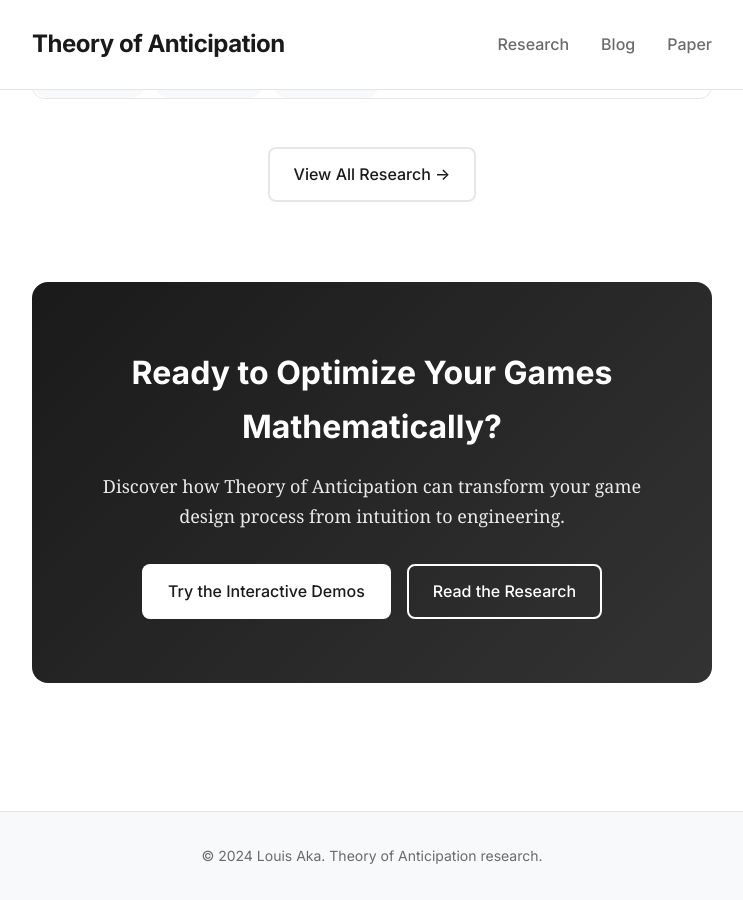
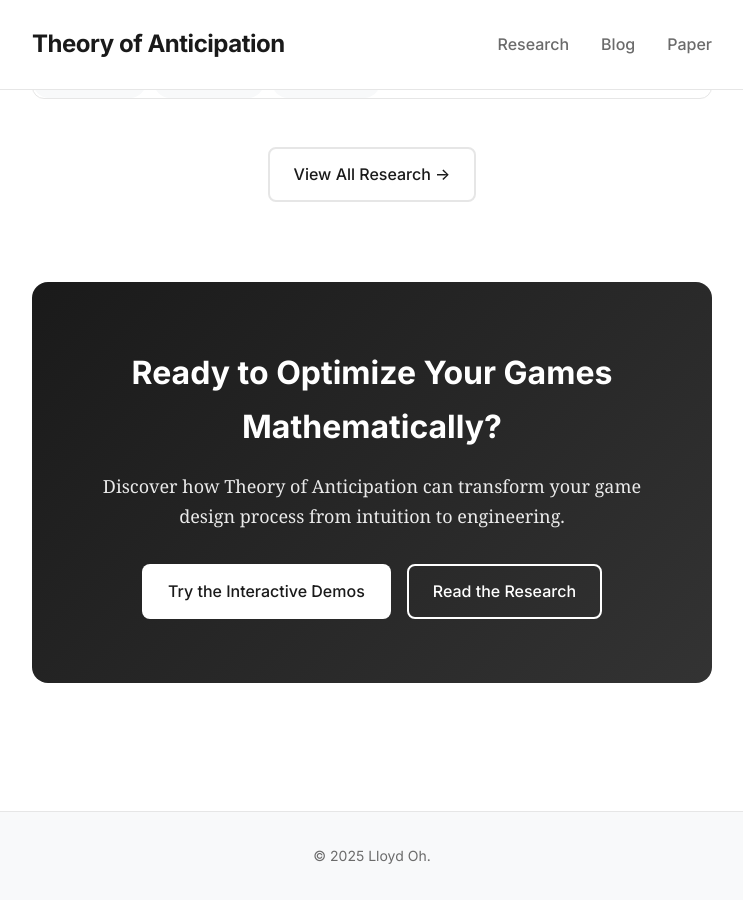
Before and after one commit to akalouis/akalouis.github.io, a Jekyll site: the page built from index.html, in a window 1280 px wide and 900 px high, scrolled down 2539 px. Shown: the whole window, without its empty margins (268-1011 px from the left). Built offline with Jekyll 4.4.1, drawn with Linux system fonts in a browser that asks for light colours; some web fonts are replaced.

Commit message:
Update default.html

```diff
--- a/_layouts/default.html
+++ b/_layouts/default.html
@@ -31,7 +31,7 @@
 
     <footer class="site-footer">
         <div class="container">
-            <p>&copy; 2024 Louis Aka. Theory of Anticipation research.</p>
+            <p>&copy; 2025 Lloyd Oh.</p>
         </div>
     </footer>
 </body>
```
